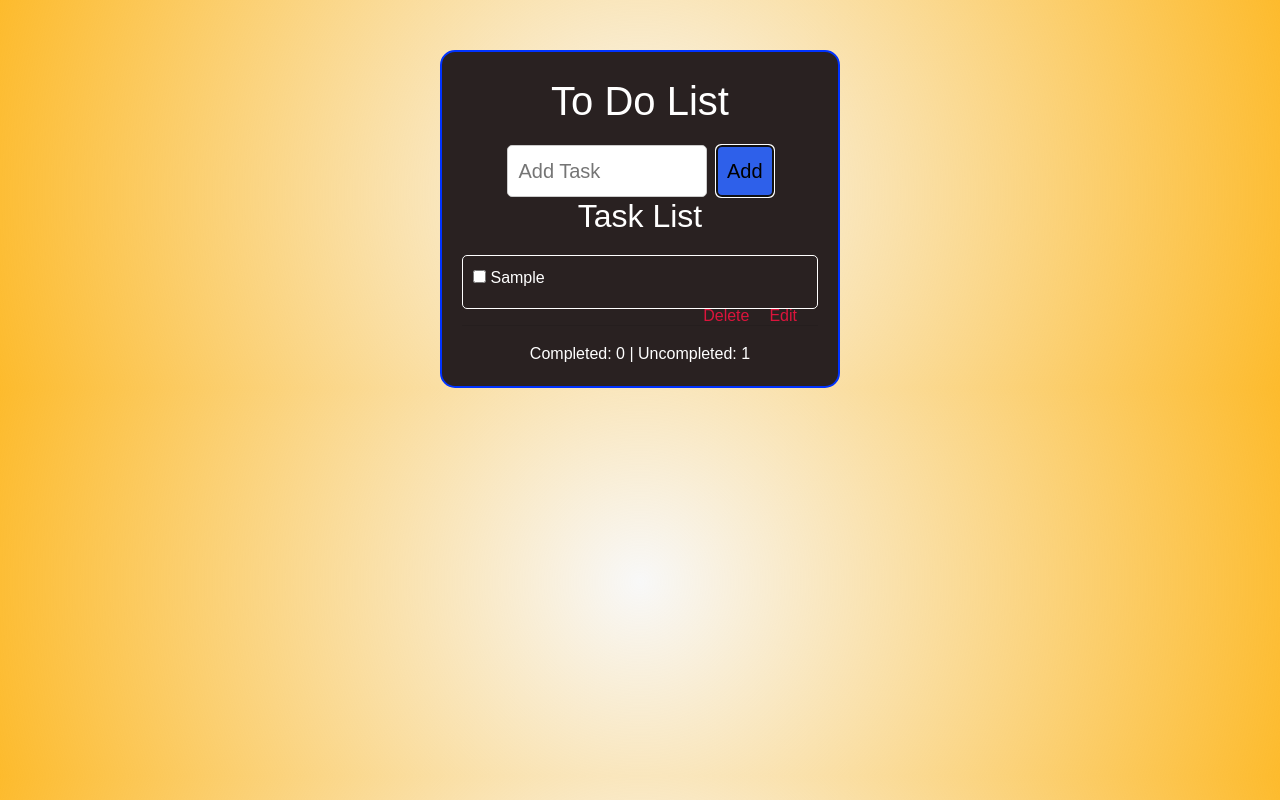
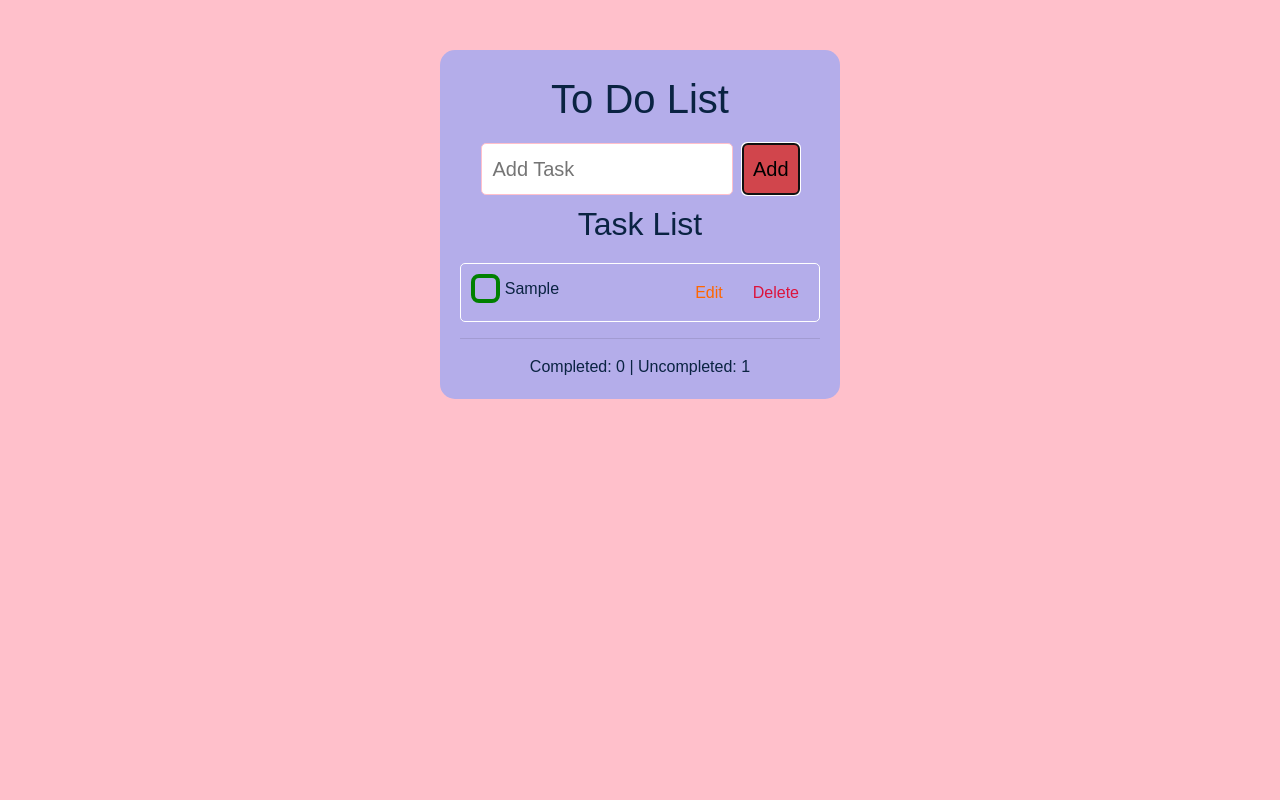
Before and after one commit to scode2277/todoList, a plain HTML site: page index.html in a window 1280 px wide. Both pictures are taken after typing "Sample" into the empty fields and a click on the button "Add". Drawn offline with nearby package versions, Linux system fonts and the light colour scheme.

Commit message:
Update style.css

```diff
--- a/style.css
+++ b/style.css
@@ -3,31 +3,23 @@
     color: gray;
     border: 1px solid gray;
 }
+
 body {
-    background: rgb(0,0,0);
-    background: radial-gradient(circle, rgba(0,0,0,0.028124999999999956) 0%, rgba(253,187,45,1) 100%);
+    background-color: pink;
     font-family: Arial, sans-serif;
     text-align: center;
     margin-top: 50px;
 }
+
 #todo-container {
-    background: rgb(41, 33, 33);
+    background-color: #B4ADEA;
     width: 400px;
     margin: 0 auto;
-    border: 2px solid #0033ff;
     padding: 20px;
-    color: white;
+    color: #0A2342;
     border-radius: 15px;
 }
-  #todo-container {
-    background: rgb(41, 33, 33);
-    width: 400px;
-    margin: 0 auto;
-    border: 2px solid #0033ff;
-    padding: 20px;
-    color: white;
-    border-radius: 15px;
-  }
+
 #header {
     margin: 5px;
     font-size: 20px;
@@ -39,12 +31,13 @@ body {
 }
 
 #input-box {
-    width: 200px;
+    width: 70%;
     padding: 10px;
     border: 1px solid #ccc;
     border-radius: 5px;
     margin-right: 5px;
     font-size: 20px;
+    border-color: pink;
 }
 
 #input-button {
@@ -54,17 +47,18 @@ body {
     padding: 10px;
     border: none;
     border-radius: 5px;
-    background-color: #2e60ea;
+    background-color: #d1454c;
 }
 
 #input-button:hover {
-    background-color: #9eb7fd;
+    background-color: #d1454cbd
 }
+
 ul {
     list-style: none;
     padding: 0;
     margin-top: 20px;
-    text-align:left;
+    text-align: left;
 
 }
 
@@ -76,9 +70,19 @@ body {
     margin-top: 10px;
 }
 
-  .edit-btn, .delete-btn {
+.edit-btn {
     float: right;
-    color:crimson;
+    color: rgb(255, 102, 0);
+    cursor: pointer;
+    margin: 3px 5px;
+    border: none;
+    padding: 3px 5px;
+    background: none;
+}
+
+.delete-btn {
+    float: right;
+    color: crimson;
     cursor: pointer;
     margin: 3px 5px;
     border: none;
@@ -91,3 +95,96 @@ body {
     color: gray;
     border: 1px solid gray;
 }
+
+input[type="checkbox"] {
+    appearance: none;
+    -webkit-appearance: none;
+    display: flex;
+    align-content: center;
+    justify-content: center;
+    font-size: 2rem;
+    padding: 0.1rem;
+    border: 0.25rem solid green;
+    border-radius: 0.5rem;
+}
+
+input[type="checkbox"]::before {
+    content: "";
+    width: 1.1rem;
+    height: 1.1rem;
+    clip-path: polygon(10% 50%,
+            20% 40%,
+            40% 60%,
+            80% 10%,
+            90% 20%,
+            40% 80%,
+            10% 50%);
+    transform: scale(0);
+    background-color: green;
+}
+
+input[type="checkbox"]:checked::before {
+    transform: scale(1);
+}
+
+input[type="checkbox"]:hover {
+    color: black;
+}
+
+.divCheckbox {
+    display: flex;
+    justify-content: space-between;
+    align-items: center;
+    width: 100%;
+}
+
+.labelCheckbox {
+    display: flex;
+    align-items: center;
+}
+
+.actions {
+    display: flex;
+    gap: 10px;
+
+}
+
+.modal-footer .btn-custom-cancel {
+    background-color: #f0f0f0;
+    color: #333;
+    border: 1px solid #ddd;
+}
+
+.modal-footer .btn-custom-delete {
+    background-color: #e74c3c;
+    color: white;
+    border: 1px solid #c0392b;
+}
+
+.btn-custom-cancel {
+    background-color: #f0f0f0;
+    color: #333;
+    border: 1px solid #ddd;
+}
+
+.btn-custom-cancel:hover {
+    background-color: #e0e0e0;
+}
+
+.btn-custom-delete {
+    background-color: #e74c3c;
+    color: white;
+    border: 1px solid #c0392b;
+}
+
+.btn-custom-delete:hover {
+    background-color: #c0392b;
+}
+
+#error-div {
+    padding-top: 10px;
+}
+
+.spanTask {
+    margin-left: 5px;
+}
```
Lines whose indentation alone changed are shown as unchanged.
